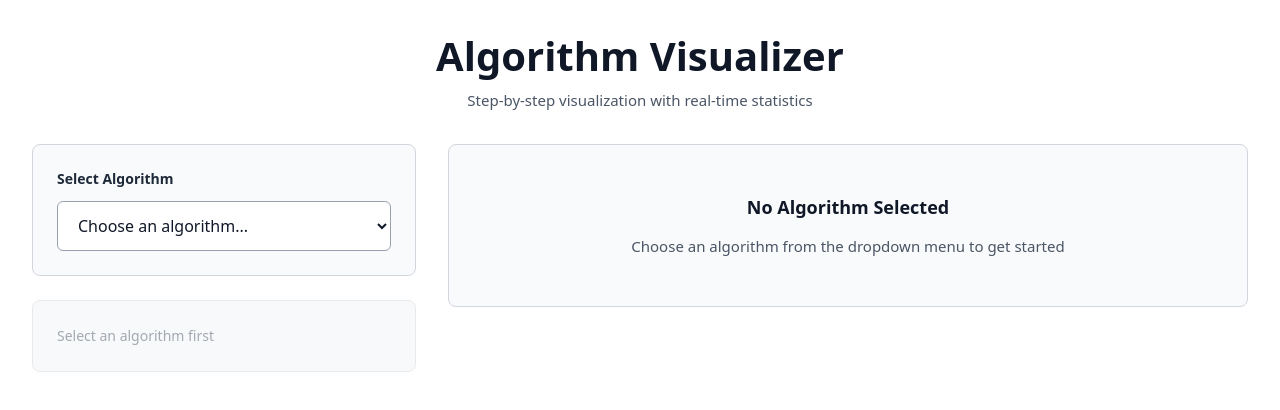
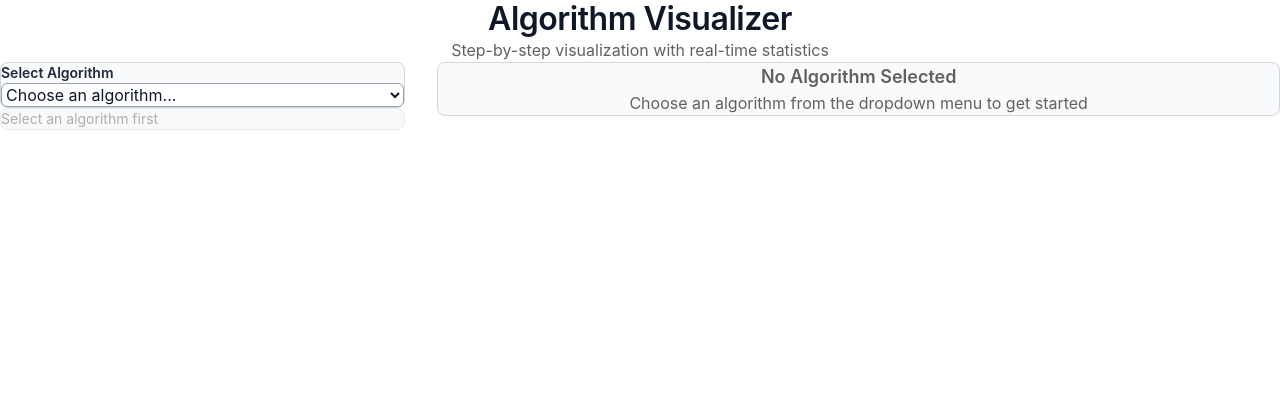
Before and after one commit to tqspham/algorithm-demo-app-1777153720694, a Next.js app: page / in a window 1280 px wide. Shown: the top 410 px of the page. Built offline with nearby package versions, Linux system fonts and the light colour scheme.

Commit message:
Update app/globals.css

```diff
--- a/app/globals.css
+++ b/app/globals.css
@@ -1,100 +1,111 @@
-@import "tailwindcss";
+@import 'tailwindcss';
 
-/* Neutral color palette */
 :root {
-  --color-white: #ffffff;
-  --color-bg-light: #f9f9f9;
-  --color-bg-lighter: #f5f5f5;
-  --color-gray-light: #e8e8e8;
-  --color-gray-medium: #d1d1d1;
-  --color-gray: #999999;
-  --color-gray-dark: #666666;
-  --color-gray-darker: #333333;
-  --color-black: #000000;
+  --color-primary: #0066cc;
+  --color-primary-dark: #0052a3;
+  --color-primary-light: #e6f0ff;
+  --color-neutral-50: #fafafa;
+  --color-neutral-100: #f5f5f5;
+  --color-neutral-200: #eeeeee;
+  --color-neutral-300: #e0e0e0;
+  --color-neutral-400: #bdbdbd;
+  --color-neutral-500: #9e9e9e;
+  --color-neutral-600: #757575;
+  --color-neutral-700: #616161;
+  --color-neutral-800: #424242;
+  --color-neutral-900: #212121;
 }
 
-/* Typography improvements */
+* {
+  margin: 0;
+  padding: 0;
+  box-sizing: border-box;
+}
+
+html {
+  scroll-behavior: smooth;
+}
+
 body {
-  font-size: 15px;
-  line-height: 1.6;
+  font-family: -apple-system, BlinkMacSystemFont, 'Segoe UI', 'Roboto', 'Oxygen',
+    'Ubuntu', 'Cantarell', 'Fira Sans', 'Droid Sans', 'Helvetica Neue',
+    sans-serif;
+  -webkit-font-smoothing: antialiased;
+  -moz-osx-font-smoothing: grayscale;
+  color: var(--color-neutral-900);
+  background-color: var(--color-neutral-50);
+  line-height: 1.5;
+}
+
+h1,
+h2,
+h3,
+h4,
+h5,
+h6 {
+  font-weight: 600;
+  line-height: 1.2;
+  letter-spacing: -0.015em;
 }
 
 h1 {
-  font-size: 2.5rem;
-  font-weight: 600;
-  line-height: 1.2;
+  font-size: 2rem;
 }
 
 h2 {
-  font-size: 2rem;
-  font-weight: 600;
-  line-height: 1.3;
+  font-size: 1.5rem;
 }
 
 h3 {
-  font-size: 1.5rem;
-  font-weight: 600;
-  line-height: 1.4;
+  font-size: 1.25rem;
+}
+
+h4 {
+  font-size: 1.125rem;
 }
 
 p {
-  line-height: 1.6;
+  color: var(--color-neutral-700);
 }
 
-/* Focus states for accessibility */
-button:focus,
-input:focus,
-select:focus,
-textarea:focus {
-  outline: 2px solid var(--color-gray-dark);
-  outline-offset: 2px;
+a {
+  color: var(--color-primary);
+  text-decoration: none;
+  transition: color 0.2s ease-in-out;
 }
 
-/* Flat button base styles */
+a:hover {
+  color: var(--color-primary-dark);
+}
+
 button {
-  border-radius: 6px;
-  border: none;
-  font-weight: 500;
-  transition: background-color 150ms, color 150ms;
+  font-family: inherit;
   cursor: pointer;
 }
 
-button:disabled {
-  opacity: 0.5;
-  cursor: not-allowed;
+input,
+textarea,
+select {
+  font-family: inherit;
+  font-size: inherit;
 }
 
-/* Form input focus indicator */
-input[type="text"],
-input[type="number"],
-input[type="range"],
-select,
-textarea {
-  transition: border-color 150ms, background-color 150ms;
+/* Utility classes */
+.transition-all {
+  transition: all 0.2s ease-in-out;
 }
 
-input[type="range"] {
-  accent-color: var(--color-gray-dark);
+.transition-colors {
+  transition: color 0.2s ease-in-out, background-color 0.2s ease-in-out,
+    border-color 0.2s ease-in-out;
 }
 
-/* Remove default focus rings and add custom ones */
-input:focus-visible,
-select:focus-visible,
-textarea:focus-visible {
-  outline: 3px solid var(--color-gray-dark);
+.focus-ring {
+  outline: 2px solid transparent;
   outline-offset: 2px;
+  transition: outline 0.2s ease-in-out;
 }
 
-/* Spinner animation - subtle, under 200ms */
-@keyframes spin-subtle {
-  from {
-    transform: rotate(0deg);
-  }
-  to {
-    transform: rotate(360deg);
-  }
+.focus-ring:focus {
+  outline-color: var(--color-primary);
 }
-
-.animate-spin-subtle {
-  animation: spin-subtle 1s linear infinite;
-}
```
